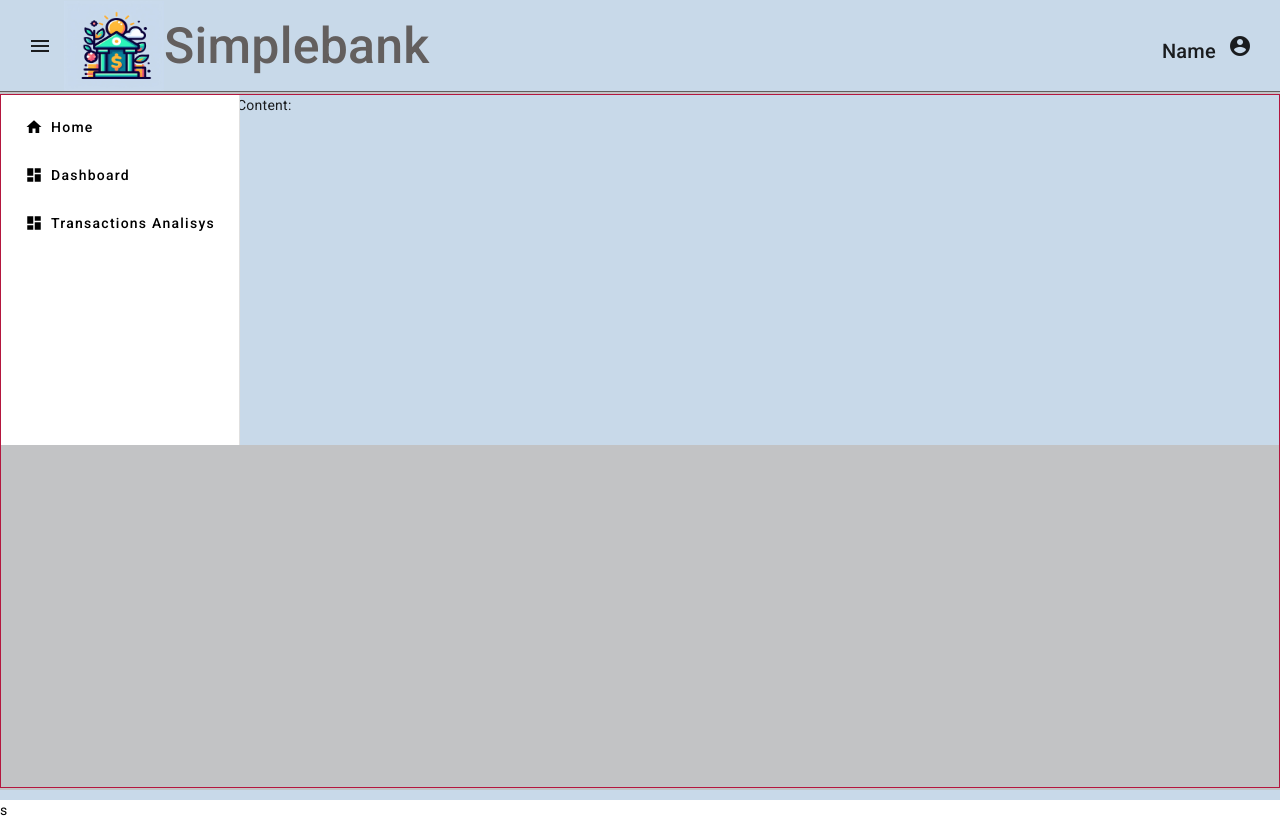
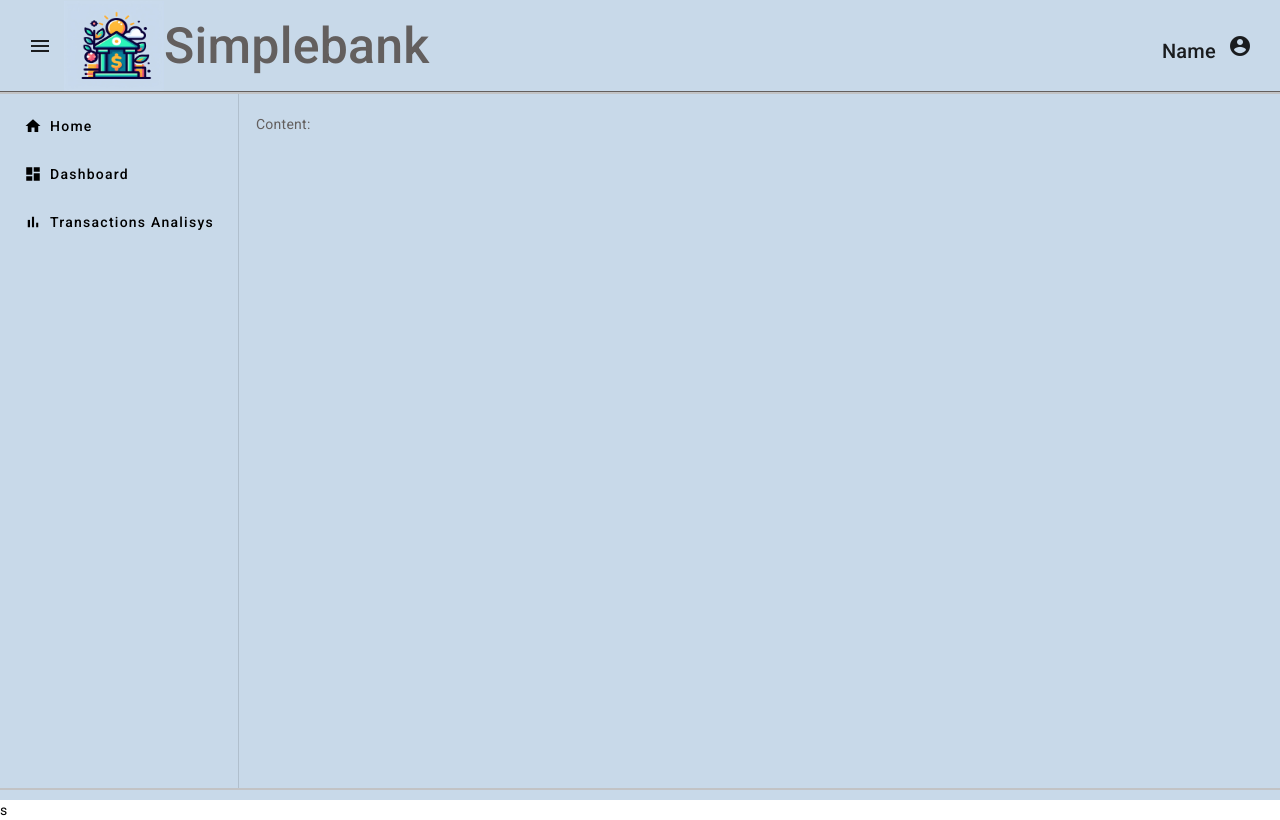
Before and after one commit to bombermal/Studies_Fullstack_Project, an Angular app in the folder angular-front/: page / in a window 1280 px wide. Built offline with nearby package versions, Linux system fonts and the light colour scheme.

Commit message:
Finished sidebar

```diff
--- a/angular-front/src/app/app.component.css
+++ b/angular-front/src/app/app.component.css
@@ -20,7 +20,7 @@
 .content-holder {
   grid-area: content-holder;
   /* width: 100%; */
-  border: 1px solid var(--accent-color);
+  /* border: 1px solid var(--accent-color); */
 }
 
 .footer-holder {
--- a/angular-front/src/app/body/body.component.css
+++ b/angular-front/src/app/body/body.component.css
@@ -2,5 +2,15 @@
     background-color: var(--base-color);
 
     min-height: 350px;
+    height: 100%
 
 }
+.sidenav-content {
+    background-color: var(--base-color);
+}
+.main-content {
+    padding: 20px;
+    background-color: var(--base-color);
+    color: var(--text-color);
+    min-height: 350px;
+}
--- a/angular-front/src/app/body/body.component.html
+++ b/angular-front/src/app/body/body.component.html
@@ -1,5 +1,5 @@
 <mat-sidenav-container class="menu-container">
-        <mat-sidenav #sidenav mode="side"  [opened]="sidenavOpened" position="start">
+        <mat-sidenav #sidenav mode="side"  [opened]="sidenavOpened" class="sidenav-content">
                 <mat-nav-list>
                     <mat-list-item>
                         <button routerLink="" mat-button>
@@ -11,12 +11,12 @@
                     </mat-list-item>
                     <mat-list-item>
                         <button routerLink="card" mat-button>
-                            <mat-icon>dashboard</mat-icon> Transactions Analisys</button>
+                            <mat-icon>bar_chart</mat-icon> Transactions Analisys</button>
                     </mat-list-item>
                 </mat-nav-list>
         </mat-sidenav>
 
-        <mat-sidenav-content>
+        <mat-sidenav-content class="main-content">
             <p>
                     <label>Content:</label>
             </p>
```
